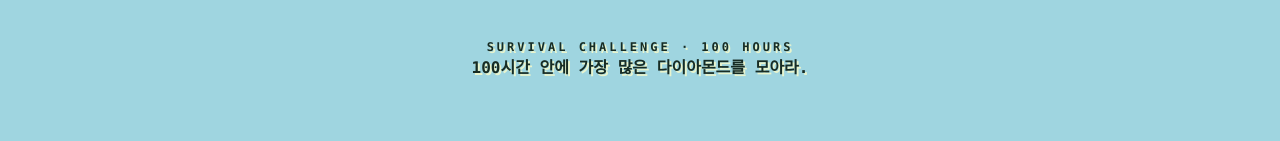
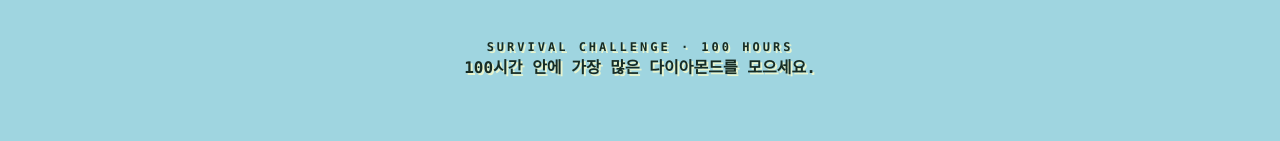
Before and after one commit to SwspKnRr/mining, a plain HTML site: page index.html in a window 1280 px wide. Shown: the top 141 px of the page. Drawn offline with Linux system fonts and the light colour scheme.

Commit message:
Update index.html

```diff
--- a/index.html
+++ b/index.html
@@ -89,7 +89,7 @@ footer{text-align:center;color:#eaf2cf;font-size:11px;margin:26px 0 0;text-shado
 <div class="wrap">
 <header>
 <div class="kicker">SURVIVAL CHALLENGE · 100 HOURS</div>
-<p>100시간 안에 가장 많은 다이아몬드를 모아라.</p>
+<p>100시간 안에 가장 많은 다이아몬드를 모으세요.</p>
 <div class="scene" aria-hidden="true"><div class="block grass"></div><div class="block stone"></div><div class="block grass"></div><div class="block diamond"></div><div class="block stone"></div><div class="block grass"></div></div>
 </header>
 <div class="layout">
```
